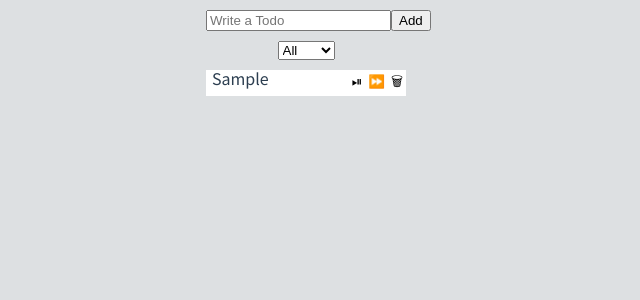
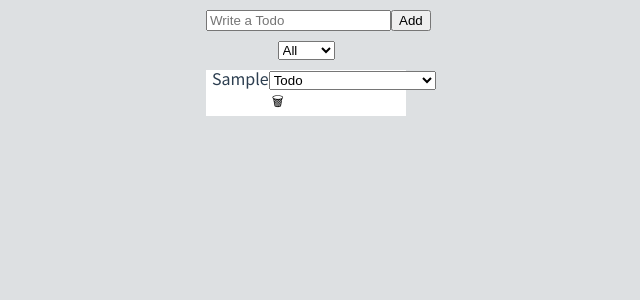
Before and after one commit to studyingheesu/todo-coil, a React (Create React App) app: page / in a window 1280 px wide. Both pictures are taken after typing "Sample" into the empty fields and a click on the button "Add". Shown: the top 300 px of the page, without its empty margins (334-974 px from the left). Built offline with nearby package versions, Linux system fonts and the light colour scheme.

Commit message:
CATEOGRY type as string, wireframe of CreateCategory

```diff
--- a/src/atoms.ts
+++ b/src/atoms.ts
@@ -1,6 +1,7 @@
 import { atom, selector } from 'recoil';
 
-export type CATEGORY = 'TO_DO' | 'DOING' | 'DONE';
+export type CATEGORY = string;
+
 export interface ITodo {
   text: string;
   id: number;
@@ -10,6 +11,11 @@ export interface ITodo {
 const LOCAL_STORAGE_KEY = 'todo';
 const localStorageData = localStorage.getItem(LOCAL_STORAGE_KEY);
 const initalState = localStorageData ? JSON.parse(localStorageData) : [];
+
+export const categoriesState = atom<CATEGORY[]>({
+  key: 'categories',
+  default: ['Todo', 'Doing', 'Done'],
+});
 
 const _todosState = atom<ITodo[]>({
   key: 'todo',
--- a/src/components/CreateTodo.tsx
+++ b/src/components/CreateTodo.tsx
@@ -1,7 +1,7 @@
 import { useForm } from 'react-hook-form';
 import { useRecoilValue, useSetRecoilState } from 'recoil';
 import styled from 'styled-components';
-import { todoFilterState, todosState, CATEGORY } from '../atoms';
+import { todoFilterState, todosState, CATEGORY, categoriesState } from '../atoms';
 
 const Form = styled.form`
   display: flex;
@@ -14,8 +14,11 @@ interface IForm {
 }
 const CreateTodo = () => {
   const setTodos = useSetRecoilState(todosState);
+  const categories = useRecoilValue(categoriesState);
   const filter = useRecoilValue(todoFilterState);
-  const selectedCategory: CATEGORY = filter === 'ALL' ? 'TO_DO' : filter;
+
+  const defaultCategory = categories[0];
+  const selectedCategory: CATEGORY = filter === 'ALL' ? defaultCategory : filter;
 
   const { register, handleSubmit, setValue } = useForm<IForm>();
   const onValid = ({ todo }: IForm) => {
--- a/src/components/Todo.tsx
+++ b/src/components/Todo.tsx
@@ -1,7 +1,10 @@
+import React from 'react';
+import { useState } from 'react';
+import { useForm } from 'react-hook-form';
 import { useRecoilState } from 'recoil';
 import styled from 'styled-components';
 
-import { ITodo, todosState } from '../atoms';
+import { categoriesState, ITodo, todosState } from '../atoms';
 
 const Item = styled.li`
   background-color: ${(prop) => prop.theme.secondBgColor};
@@ -12,6 +15,8 @@ const Text = styled.span`
   flex-grow: 1;
   margin-left: 6px;
 `;
+
+const ButtonContainer = styled.div``;
 const Button = styled.button`
   border: 0;
   border-radius: 5px;
@@ -22,45 +27,69 @@ const Button = styled.button`
     background-color: rgba(0, 255, 0, 0.5);
   }
 `;
-const ButtonContainer = styled.div``;
+const Category = styled.span``;
 
 const Todo = (todo: ITodo) => {
   const [todos, setTodos] = useRecoilState(todosState);
+  const [categories, setCategories] = useRecoilState(categoriesState);
+
+  const {
+    register,
+    handleSubmit,
+    setValue,
+    formState: { errors },
+  } = useForm();
+  const [isCreatingCategory, setIsCreatingCategory] = useState(false);
 
   const { category, text, id } = todo;
   const index = todos.findIndex((todo) => todo.id === id);
 
-  const handleClick = ({ currentTarget: { name } }: React.MouseEvent<HTMLButtonElement>) => {
-    const newTodo: ITodo = {
-      ...todo,
-      category: name as ITodo['category'],
-    };
+  const NEW_CATEGORY_KEY = '_new';
 
-    setTodos([...todos.slice(0, index), newTodo, ...todos.slice(index + 1)]);
+  const handleChange = ({ target: { value } }: React.ChangeEvent<HTMLSelectElement>) => {
+    if (value === NEW_CATEGORY_KEY) {
+      setIsCreatingCategory(true);
+    } else {
+      const newTodo: ITodo = {
+        ...todo,
+        category: value as ITodo['category'],
+      };
+
+      setTodos([...todos.slice(0, index), newTodo, ...todos.slice(index + 1)]);
+    }
   };
 
   const handleClickDelete = () => {
     setTodos([...todos.slice(0, index), ...todos.slice(index + 1)]);
   };
 
+  const onValid = () => {
+    console.log('HI');
+  };
+
   return (
     <Item className={`${category}`}>
       <Text>{text}</Text>
       <ButtonContainer>
-        {category !== 'TO_DO' && (
-          <Button name={'TO_DO'} onClick={handleClick}>
-            &#9194;
-          </Button>
-        )}
-        {category !== 'DOING' && (
-          <Button name={'DOING'} onClick={handleClick}>
-            &#9199;
-          </Button>
-        )}
-        {category !== 'DONE' && (
-          <Button name={'DONE'} onClick={handleClick}>
-            &#9193;
-          </Button>
+        {isCreatingCategory ? (
+          <form onSubmit={handleSubmit(onValid)}>
+            <input
+              {...register('new', {
+                required: true,
+              })}
+            />
+          </form>
+        ) : (
+          <select name="category" onChange={handleChange} defaultValue={todo.category}>
+            {categories.map((category) => (
+              <option key={category} value={category}>
+                {category}
+              </option>
+            ))}
+            <option key={NEW_CATEGORY_KEY} value={NEW_CATEGORY_KEY}>
+              Create a new category...
+            </option>
+          </select>
         )}
         <Button onClick={handleClickDelete}>&#128465;</Button>
       </ButtonContainer>
--- a/src/components/TodoList.tsx
+++ b/src/components/TodoList.tsx
@@ -1,6 +1,6 @@
 import { useRecoilState, useRecoilValue } from 'recoil';
 import styled from 'styled-components';
-import { FILTER, filteredTodoState, todoFilterState } from '../atoms';
+import { categoriesState, FILTER, filteredTodoState, todoFilterState } from '../atoms';
 import CreateTodo from './CreateTodo';
 import Todo from './Todo';
 
@@ -23,6 +23,7 @@ const Filter = styled.select`
 
 const TodoList = () => {
   const todos = useRecoilValue(filteredTodoState);
+  const categories = useRecoilValue(categoriesState);
   const [filter, setFilter] = useRecoilState(todoFilterState);
   const handleChange = ({ target: { value } }: React.ChangeEvent<HTMLSelectElement>) => {
     setFilter(value as FILTER);
@@ -33,10 +34,14 @@ const TodoList = () => {
       <CreateTodo />
       <FilterContainer>
         <Filter value={filter} onChange={handleChange}>
-          <option value="ALL">All</option>
-          <option value="TO_DO">To Do</option>
-          <option value="DOING">Doing</option>
-          <option value="DONE">Done</option>
+          <option value="ALL" key="ALL">
+            All
+          </option>
+          {categories.map((category) => (
+            <option key={category} value={category}>
+              {category}
+            </option>
+          ))}
         </Filter>
       </FilterContainer>
       <List>
```
